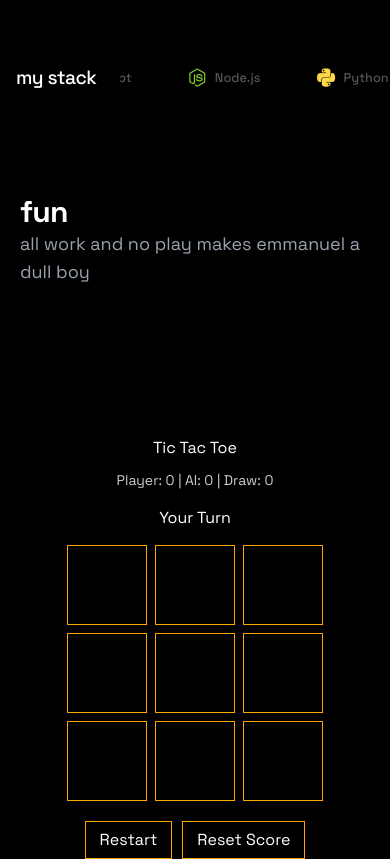
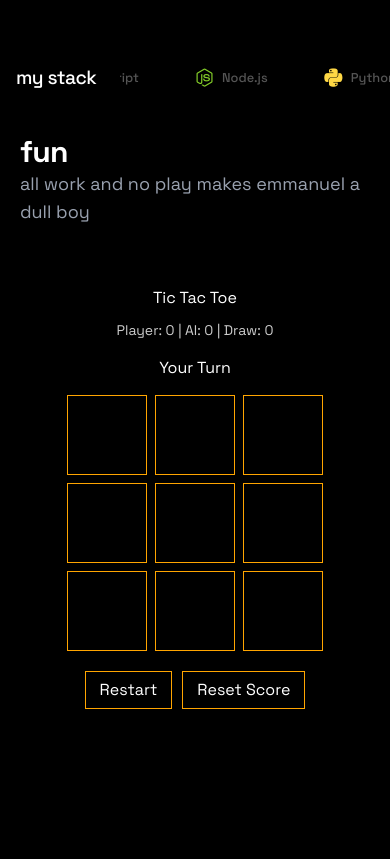
Before and after one commit to e-xxxxl/ajejohnson, a React (Vite) app: page / in a window 390 px wide. Shown: the part 3200-4059 px from the top of the page. After the commit the page ends 3909 px from the top, so only its background shows below. Built offline with nearby package versions, Linux system fonts and the light colour scheme.

Commit message:
style: refactored TicTacToe component styles; added main-toe class for layout consistency

```diff
--- a/src/Components/HeroSection/TicTacToe.jsx
+++ b/src/Components/HeroSection/TicTacToe.jsx
@@ -139,11 +139,8 @@ const TicTacToe = () => {
             all work and no play makes emmanuel a dull boy
           </p>
         </div>
-    <div style={{
-      textAlign: "center",
-      color: "#fff",
-      fontFamily: "sans-serif",
-      marginTop: "150px"
+    <div className="main-toe" style={{
+
     }}>
       <h2 style={{ marginBottom: "10px" }}>Tic Tac Toe</h2>
 
--- a/src/index.css
+++ b/src/index.css
@@ -119,6 +119,12 @@ body{
   display: flex;
   gap: 400px;
 }
+.main-toe{
+  text-align: center;
+  color: #fff;
+  font-family: "sans-serif";
+  margin-top: 150px;
+}
 
 /* Tablet Responsive */
 @media screen and (max-width: 768px) {
@@ -139,10 +145,14 @@ body{
   .tic-tac-toe-section{
   display: grid;
   gap: 0px;
+
 }
 .fun-text{
   padding: 0 20px;
-  margin-top: 200px;
+  margin-top: 140px;
+}
+.main-toe{
+  margin-top: 60px;
 }
 
 
@@ -177,7 +187,10 @@ body{
 }
 .fun-text{
   padding: 0 20px;
-  margin-top: 200px;
+  margin-top: 140px;
+}
+.main-toe{
+  margin-top: 60px;
 }
 }
 
@@ -203,7 +216,10 @@ body{
 }
 .fun-text{
   padding: 0 20px;
-  margin-top: 200px;
+  margin-top: 140px;
+}
+.main-toe{
+  margin-top: 60px;
 }
 }
 
```
